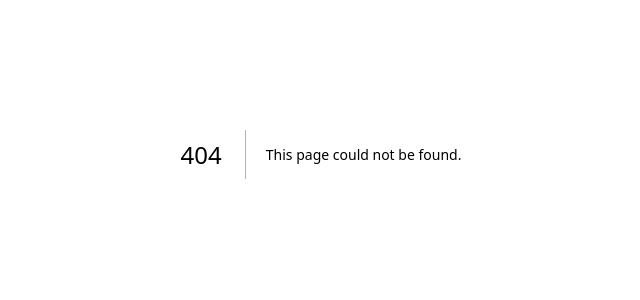
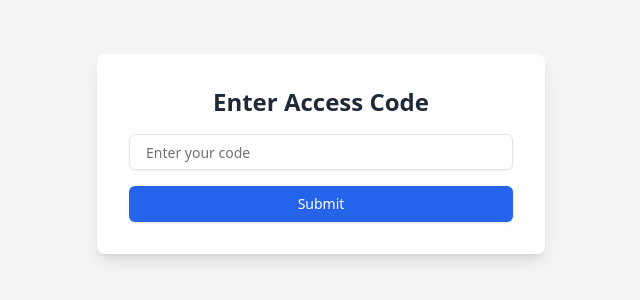
Before and after one commit to affenschlabi00/byte, a Next.js app: page /access in a window 1280 px wide. Before the commit this address had no page. Shown: the part 246-546 px from the top of the page, without its empty margins (319-959 px from the left). Built offline with nearby package versions, Linux system fonts and the light colour scheme.

Commit message:
Temporary access prevention for testers

```diff
--- a/app/(root)/layout.tsx
+++ b/app/(root)/layout.tsx
@@ -1,7 +1,8 @@
+
 import Navbar from "@/components/Navbar";
 import MobileNavbar from "@/components/MobileNavbar";
+import {Toaster} from "@/components/ui/toaster";
 import {ReactNode} from "react";
-import {Toaster} from "@/components/ui/toaster";
 
 function Layout({ children }: { children: ReactNode }) {
 
--- /dev/null
+++ b/app/access/page.tsx
@@ -0,0 +1,61 @@
+"use client"
+
+import { useState } from 'react';
+import { useRouter } from 'next/navigation';
+import { Button } from '@/components/ui/button';
+import { Input } from '@/components/ui/input';
+import { Alert } from '@/components/ui/alert';
+
+const validCodes = process.env.NEXT_PUBLIC_ACCESS_CODES?.split(",") || [];
+const globalPassPhrase = process.env.NEXT_PUBLIC_PASS_PHRASE;
+
+const AccessPage = () => {
+    const [code, setCode] = useState('');
+    const [error, setError] = useState('');
+    const router = useRouter();
+
+    const handleSubmit = (event) => {
+        event.preventDefault();
+        if (validCodes.includes(code)) {
+
+            document.cookie = `${globalPassPhrase}=valid; path=/; max-age=86400`;
+            router.push('/explore');
+        } else {
+            setCode("");
+            setError('Invalid code. Please try again.');
+        }
+    };
+
+    return (
+        <div className="flex justify-center items-center h-screen bg-gray-100">
+            <div className="w-full max-w-md bg-white p-8 rounded-lg shadow-lg">
+                <h1 className="text-2xl font-semibold mb-4 text-center text-gray-800">Enter Access Code</h1>
+
+                <form onSubmit={handleSubmit}>
+                    <div className="mb-4">
+                        <Input
+                            type="text"
+                            value={code}
+                            onChange={(e) => setCode(e.target.value)}
+                            placeholder="Enter your code"
+                            className="w-full px-4 py-2 border rounded-md focus:outline-none focus:ring-2 focus:ring-blue-500"
+                        />
+                    </div>
+                    <div className="flex justify-center">
+                        <Button type="submit" className="w-full py-2 bg-blue-600 text-white font-medium rounded-md hover:bg-blue-700">
+                            Submit
+                        </Button>
+                    </div>
+                </form>
+
+                {error && (
+                    <Alert className="mt-4 bg-red-200 text-red-800 p-4 rounded-md shadow-md">
+                        {error}
+                    </Alert>
+                )}
+            </div>
+        </div>
+    );
+};
+
+export default AccessPage;
--- a/app/api/posts/route.ts
+++ b/app/api/posts/route.ts
@@ -12,7 +12,6 @@ async function setCachedData(key: string, data: any, ttl = 60) {
     cache.set(key, data);
     setTimeout(() => cache.delete(key), ttl * 1000);
 }
-
 
 export async function GET(req: Request) {
     const { searchParams } = new URL(req.url);
--- a/app/globals.css
+++ b/app/globals.css
@@ -63,3 +63,14 @@
      @apply flex justify-between items-center;
   }
 }
+
+
+
+@layer base {
+  * {
+    @apply border-border outline-ring/50;
+  }
+  body {
+    @apply bg-background text-foreground;
+  }
+}
--- /dev/null
+++ b/components/ui/alert.tsx
@@ -0,0 +1,59 @@
+import * as React from "react"
+import { cva, type VariantProps } from "class-variance-authority"
+
+import { cn } from "@/lib/utils"
+
+const alertVariants = cva(
+  "relative w-full rounded-lg border px-4 py-3 text-sm [&>svg+div]:translate-y-[-3px] [&>svg]:absolute [&>svg]:left-4 [&>svg]:top-4 [&>svg]:text-foreground [&>svg~*]:pl-7",
+  {
+    variants: {
+      variant: {
+        default: "bg-background text-foreground",
+        destructive:
+          "border-destructive/50 text-destructive dark:border-destructive [&>svg]:text-destructive",
+      },
+    },
+    defaultVariants: {
+      variant: "default",
+    },
+  }
+)
+
+const Alert = React.forwardRef<
+  HTMLDivElement,
+  React.HTMLAttributes<HTMLDivElement> & VariantProps<typeof alertVariants>
+>(({ className, variant, ...props }, ref) => (
+  <div
+    ref={ref}
+    role="alert"
+    className={cn(alertVariants({ variant }), className)}
+    {...props}
+  />
+))
+Alert.displayName = "Alert"
+
+const AlertTitle = React.forwardRef<
+  HTMLParagraphElement,
+  React.HTMLAttributes<HTMLHeadingElement>
+>(({ className, ...props }, ref) => (
+  <h5
+    ref={ref}
+    className={cn("mb-1 font-medium leading-none tracking-tight", className)}
+    {...props}
+  />
+))
+AlertTitle.displayName = "AlertTitle"
+
+const AlertDescription = React.forwardRef<
+  HTMLParagraphElement,
+  React.HTMLAttributes<HTMLParagraphElement>
+>(({ className, ...props }, ref) => (
+  <div
+    ref={ref}
+    className={cn("text-sm [&_p]:leading-relaxed", className)}
+    {...props}
+  />
+))
+AlertDescription.displayName = "AlertDescription"
+
+export { Alert, AlertTitle, AlertDescription }
--- /dev/null
+++ b/components/ui/input.tsx
@@ -0,0 +1,22 @@
+import * as React from "react"
+
+import { cn } from "@/lib/utils"
+
+const Input = React.forwardRef<HTMLInputElement, React.ComponentProps<"input">>(
+  ({ className, type, ...props }, ref) => {
+    return (
+      <input
+        type={type}
+        className={cn(
+          "flex h-9 w-full rounded-md border border-input bg-transparent px-3 py-1 text-base shadow-sm transition-colors file:border-0 file:bg-transparent file:text-sm file:font-medium file:text-foreground placeholder:text-muted-foreground focus-visible:outline-none focus-visible:ring-1 focus-visible:ring-ring disabled:cursor-not-allowed disabled:opacity-50 md:text-sm",
+          className
+        )}
+        ref={ref}
+        {...props}
+      />
+    )
+  }
+)
+Input.displayName = "Input"
+
+export { Input }
```
Also changed, not shown: middleware.ts (added, +19 -0 lines).
